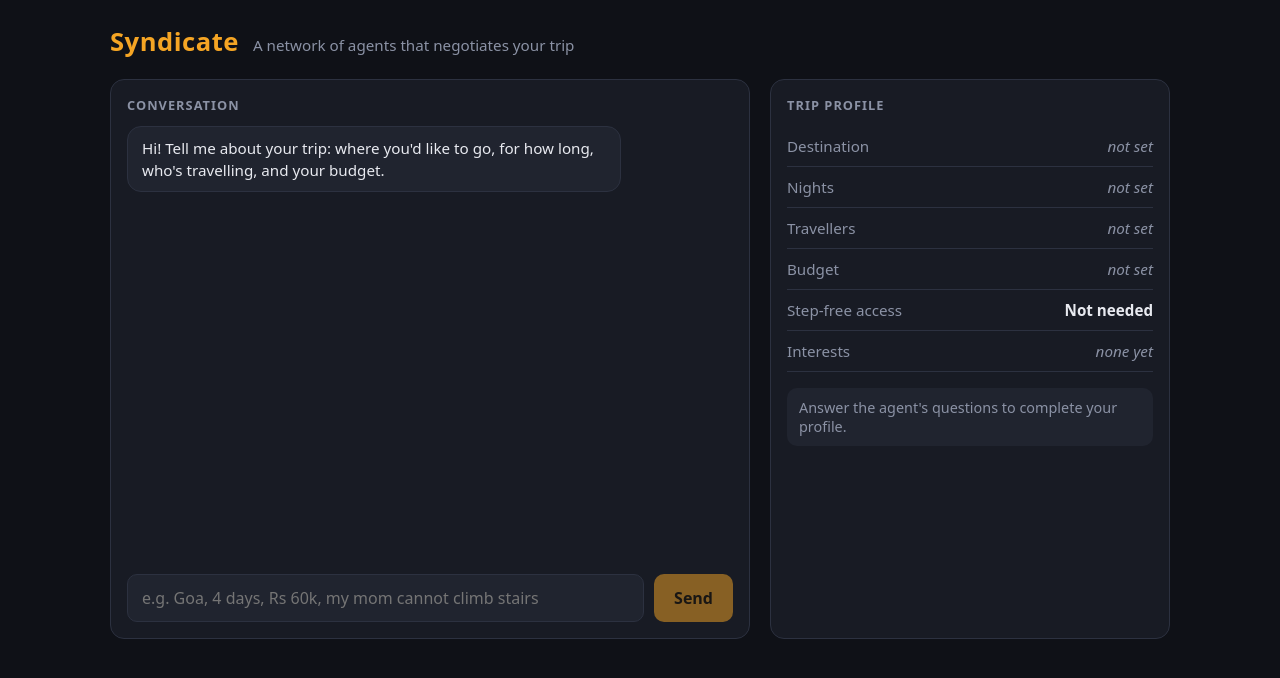
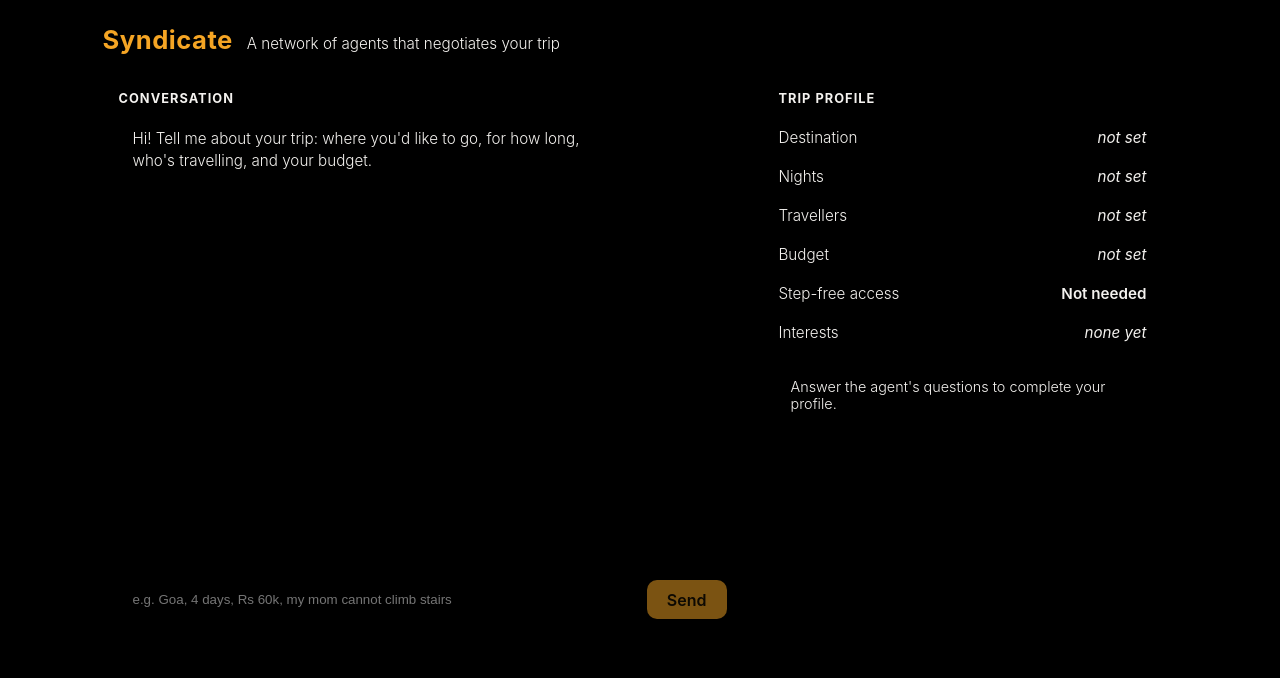
Before and after one commit to Shristi1611/Syndicate, a React app in the folder frontend/: page / in a window 1280 px wide. Shown: the top 678 px of the page. Built offline with nearby package versions, Linux system fonts and the light colour scheme; the HTML template or start-up script is replaced by a standard one.

Commit message:
Add the black theme and design tokens

```diff
--- a/frontend/src/index.css
+++ b/frontend/src/index.css
@@ -1,14 +1,23 @@
 :root {
-  --bg: #0f1117;
-  --panel: #181b24;
-  --panel-2: #20242f;
-  --border: #2c3140;
-  --text: #e8eaf0;
-  --muted: #8b92a5;
+  --bg: #000;
+  --ink: #f4f2ef;
+  --dim: #8c8783;
+  --line: rgba(244, 242, 239, 0.28);
   --accent: #f5a524;
-  --good: #3ecf8e;
-  font-family: system-ui, -apple-system, "Segoe UI", Roboto, sans-serif;
-  color: var(--text);
+  --pad: clamp(14px, 2.6vw, 34px);
+  --ease: cubic-bezier(0.22, 0.61, 0.36, 1);
+
+  --serif: "Playfair Display", "Times New Roman", serif;
+  --sans: "Inter", -apple-system, BlinkMacSystemFont, "Segoe UI", Helvetica, Arial, sans-serif;
+  --display: "Anton", "Arial Narrow", Impact, sans-serif;
+
+  --safe-top: env(safe-area-inset-top, 0px);
+  --safe-right: env(safe-area-inset-right, 0px);
+  --safe-bottom: env(safe-area-inset-bottom, 0px);
+  --safe-left: env(safe-area-inset-left, 0px);
+
+  font-family: var(--sans);
+  color: var(--ink);
   background: var(--bg);
 }
 
@@ -16,13 +25,46 @@
   box-sizing: border-box;
 }
 
+html {
+  background: #000;
+  scrollbar-gutter: stable;
+}
+
 body {
   margin: 0;
   min-height: 100vh;
+  min-height: 100dvh;
   background: var(--bg);
+  color: var(--ink);
+  font-family: var(--sans);
+  font-weight: 300;
+  -webkit-font-smoothing: antialiased;
+  overflow-x: hidden;
+  overscroll-behavior-y: none;
 }
 
-button,
-input {
+img {
+  display: block;
+  max-width: 100%;
+}
+
+button {
   font: inherit;
+  color: inherit;
+  background: none;
+  border: 0;
+  cursor: pointer;
+  -webkit-tap-highlight-color: transparent;
+  touch-action: manipulation;
 }
+
+a {
+  -webkit-tap-highlight-color: transparent;
+}
+
+@media (prefers-reduced-motion: reduce) {
+  * {
+    animation-duration: 0.01ms !important;
+    transition-duration: 0.14s !important;
+  }
+}
```
